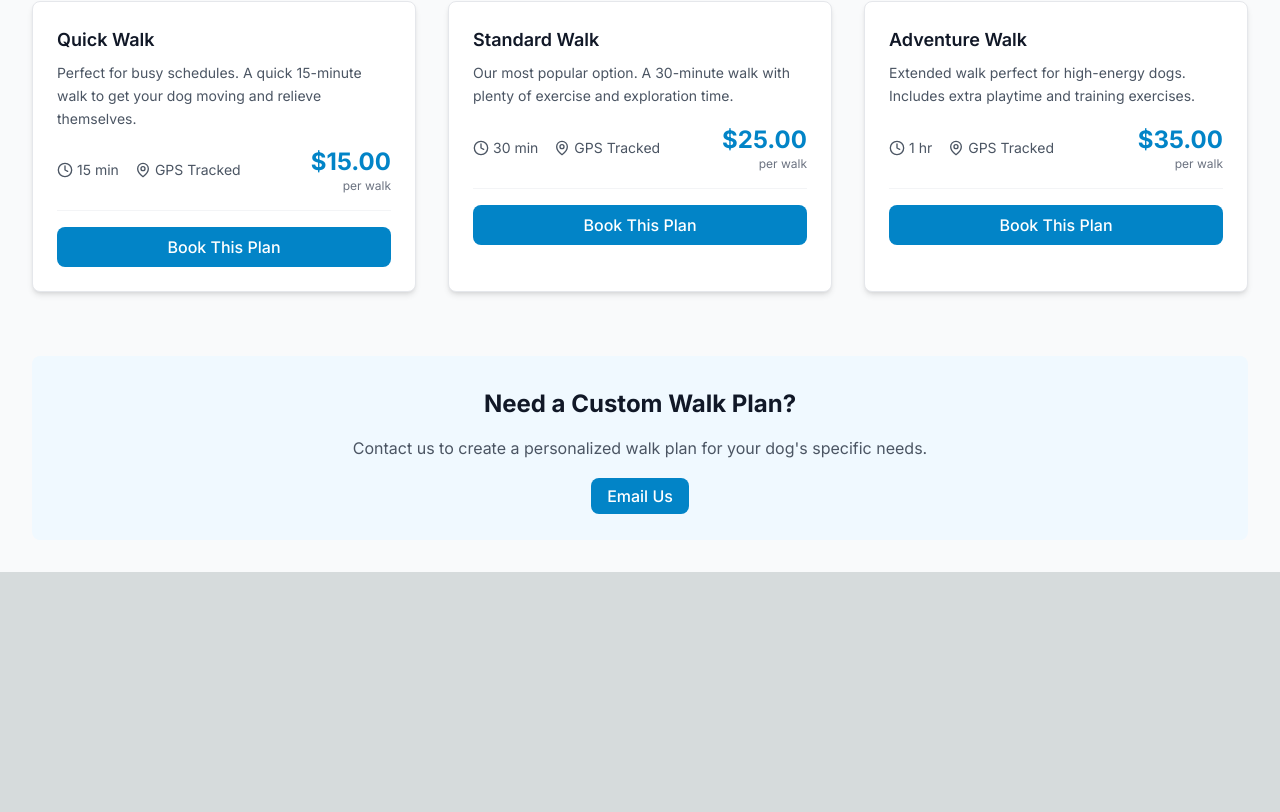
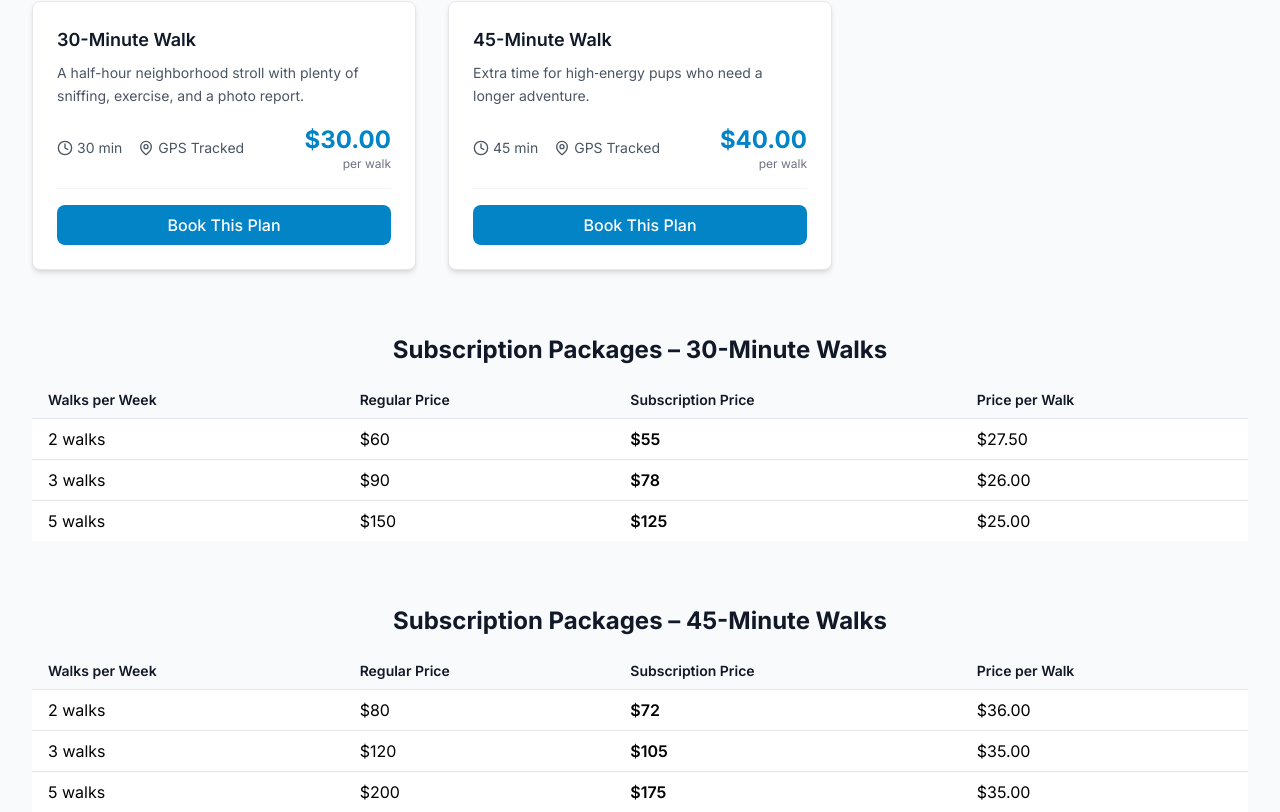
Before and after one commit to austinmckale/dog-walker-cms, a Next.js app: page /walk-plans in a window 1280 px wide. Shown: the part 448-1260 px from the top of the page. Before the commit the page ends 1020 px from the top, so only its background shows below. Built offline with nearby package versions, Linux system fonts and the light colour scheme.

Commit message:
feat: add dog walking pricing

```diff
--- a/app/walk-plans/page.tsx
+++ b/app/walk-plans/page.tsx
@@ -3,46 +3,34 @@ import WalkPlanCard from '@/components/WalkPlanCard'
 import Navigation from '@/components/Navigation'
 import { MapPin, Clock, DollarSign } from 'lucide-react'
 
-// Mock data for demonstration
-const mockWalkPlans: WalkPlan[] = [
+// Actual walk offerings
+const walkPlans: WalkPlan[] = [
   {
-    _id: '1',
-    title: 'Quick Walk',
-    slug: 'quick-walk',
-    price: 15,
-    duration: 15,
-    description: 'Perfect for busy schedules. A quick 15-minute walk to get your dog moving and relieve themselves.',
-    features: ['GPS Tracking', 'Photo Report', 'Basic Notes'],
+    _id: '30',
+    title: '30-Minute Walk',
+    slug: '30-minute-walk',
+    price: 30,
+    duration: 30,
+    description:
+      'A half-hour neighborhood stroll with plenty of sniffing, exercise, and a photo report.',
+    features: ['GPS Tracking', 'Photo Report', 'Detailed Notes'],
     isActive: true,
     sortOrder: 1,
   },
   {
-    _id: '2',
-    title: 'Standard Walk',
-    slug: 'standard-walk',
-    price: 25,
-    duration: 30,
-    description: 'Our most popular option. A 30-minute walk with plenty of exercise and exploration time.',
-    features: ['GPS Tracking', 'Photo Report', 'Detailed Notes', 'Route Map'],
+    _id: '45',
+    title: '45-Minute Walk',
+    slug: '45-minute-walk',
+    price: 40,
+    duration: 45,
+    description: 'Extra time for high‑energy pups who need a longer adventure.',
+    features: ['GPS Tracking', 'Photo Report', 'Detailed Notes'],
     isActive: true,
     sortOrder: 2,
-  },
-  {
-    _id: '3',
-    title: 'Adventure Walk',
-    slug: 'adventure-walk',
-    price: 35,
-    duration: 60,
-    description: 'Extended walk perfect for high-energy dogs. Includes extra playtime and training exercises.',
-    features: ['GPS Tracking', 'Photo Report', 'Detailed Notes', 'Route Map', 'Training Tips'],
-    isActive: true,
-    sortOrder: 3,
   },
 ]
 
 export default function WalkPlansPage() {
-  const walkPlans = mockWalkPlans
-
   return (
     <div className="min-h-screen bg-gray-50">
       <Navigation />
@@ -85,12 +73,103 @@ export default function WalkPlansPage() {
         {/* Walk Plans Grid */}
         <div className="grid grid-cols-1 md:grid-cols-2 lg:grid-cols-3 gap-8">
           {walkPlans.map((walkPlan) => (
-            <WalkPlanCard
-              key={walkPlan._id}
-              walkPlan={walkPlan}
-            />
+            <WalkPlanCard key={walkPlan._id} walkPlan={walkPlan} />
           ))}
         </div>
+
+        {/* Subscription Packages – 30-Minute Walks */}
+        <section className="mt-16">
+          <h2 className="text-2xl font-bold text-gray-900 mb-4 text-center">
+            Subscription Packages – 30-Minute Walks
+          </h2>
+          <div className="overflow-x-auto">
+            <table className="min-w-full divide-y divide-gray-200">
+              <thead className="bg-gray-50">
+                <tr>
+                  <th className="px-4 py-2 text-left text-sm font-semibold text-gray-900">
+                    Walks per Week
+                  </th>
+                  <th className="px-4 py-2 text-left text-sm font-semibold text-gray-900">
+                    Regular Price
+                  </th>
+                  <th className="px-4 py-2 text-left text-sm font-semibold text-gray-900">
+                    Subscription Price
+                  </th>
+                  <th className="px-4 py-2 text-left text-sm font-semibold text-gray-900">
+                    Price per Walk
+                  </th>
+                </tr>
+              </thead>
+              <tbody className="bg-white divide-y divide-gray-200">
+                <tr>
+                  <td className="px-4 py-2">2 walks</td>
+                  <td className="px-4 py-2">$60</td>
+                  <td className="px-4 py-2 font-semibold">$55</td>
+                  <td className="px-4 py-2">$27.50</td>
+                </tr>
+                <tr>
+                  <td className="px-4 py-2">3 walks</td>
+                  <td className="px-4 py-2">$90</td>
+                  <td className="px-4 py-2 font-semibold">$78</td>
+                  <td className="px-4 py-2">$26.00</td>
+                </tr>
+                <tr>
+                  <td className="px-4 py-2">5 walks</td>
+                  <td className="px-4 py-2">$150</td>
+                  <td className="px-4 py-2 font-semibold">$125</td>
+                  <td className="px-4 py-2">$25.00</td>
+                </tr>
+              </tbody>
+            </table>
+          </div>
+        </section>
+
+        {/* Subscription Packages – 45-Minute Walks */}
+        <section className="mt-16">
+          <h2 className="text-2xl font-bold text-gray-900 mb-4 text-center">
+            Subscription Packages – 45-Minute Walks
+          </h2>
+          <div className="overflow-x-auto">
+            <table className="min-w-full divide-y divide-gray-200">
+              <thead className="bg-gray-50">
+                <tr>
+                  <th className="px-4 py-2 text-left text-sm font-semibold text-gray-900">
+                    Walks per Week
+                  </th>
+                  <th className="px-4 py-2 text-left text-sm font-semibold text-gray-900">
+                    Regular Price
+                  </th>
+                  <th className="px-4 py-2 text-left text-sm font-semibold text-gray-900">
+                    Subscription Price
+                  </th>
+                  <th className="px-4 py-2 text-left text-sm font-semibold text-gray-900">
+                    Price per Walk
+                  </th>
+                </tr>
+              </thead>
+              <tbody className="bg-white divide-y divide-gray-200">
+                <tr>
+                  <td className="px-4 py-2">2 walks</td>
+                  <td className="px-4 py-2">$80</td>
+                  <td className="px-4 py-2 font-semibold">$72</td>
+                  <td className="px-4 py-2">$36.00</td>
+                </tr>
+                <tr>
+                  <td className="px-4 py-2">3 walks</td>
+                  <td className="px-4 py-2">$120</td>
+                  <td className="px-4 py-2 font-semibold">$105</td>
+                  <td className="px-4 py-2">$35.00</td>
+                </tr>
+                <tr>
+                  <td className="px-4 py-2">5 walks</td>
+                  <td className="px-4 py-2">$200</td>
+                  <td className="px-4 py-2 font-semibold">$175</td>
+                  <td className="px-4 py-2">$35.00</td>
+                </tr>
+              </tbody>
+            </table>
+          </div>
+        </section>
 
         {/* Call to Action */}
         <div className="mt-16 text-center">
```
